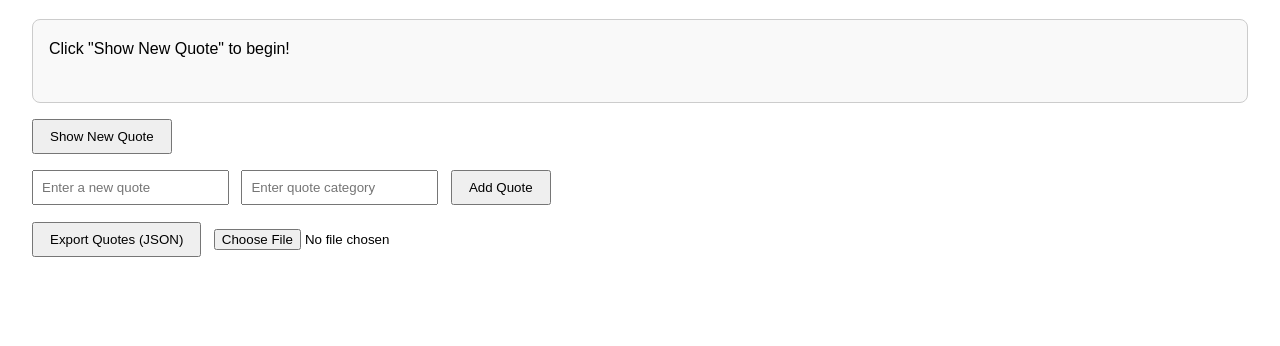
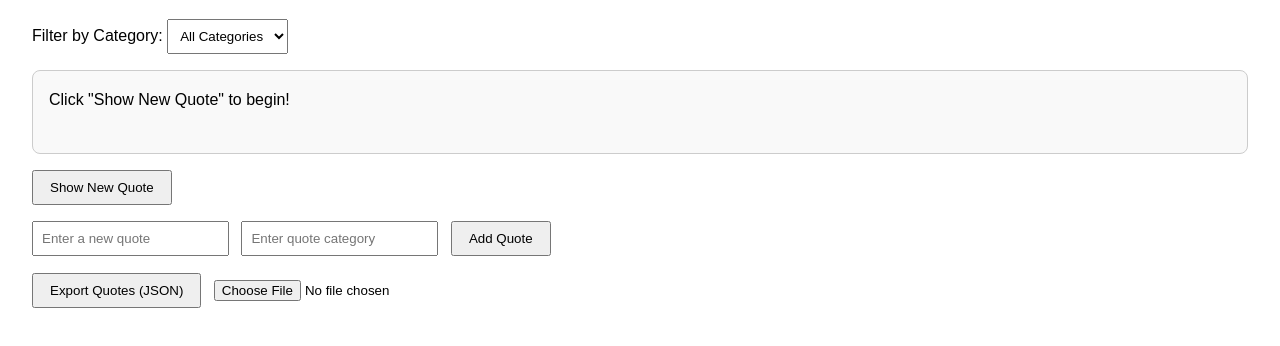
Before and after one commit to caspersudo/alx_fe_javascript, a plain HTML site: page dom-manipulation/index.html in a window 1280 px wide. Shown: the part 86-432 px from the top of the page. Drawn offline with Linux system fonts and the light colour scheme; no server answers.

Commit message:
Update index.html

```diff
--- a/dom-manipulation/index.html
+++ b/dom-manipulation/index.html
@@ -22,10 +22,10 @@
       font-style: italic;
       color: #555;
     }
-    form, .storage-controls {
+    form, .controls {
       margin-top: 1rem;
     }
-    input {
+    input, select {
       padding: 0.5rem;
       margin-right: 0.5rem;
     }
@@ -46,6 +46,14 @@
 <body>
   <h1>Dynamic Quote Generator</h1>
 
+  <!-- Category Filter -->
+  <div class="controls">
+    <label for="categoryFilter">Filter by Category:</label>
+    <select id="categoryFilter" onchange="filterQuotes()">
+      <option value="all">All Categories</option>
+    </select>
+  </div>
+
   <!-- Quote Display -->
   <div id="quoteDisplay">Click "Show New Quote" to begin!</div>
   <button id="newQuote">Show New Quote</button>
@@ -58,7 +66,7 @@
   </form>
 
   <!-- Import/Export Controls -->
-  <div class="storage-controls">
+  <div class="controls">
     <button id="exportJson">Export Quotes (JSON)</button>
     <input type="file" id="importFile" accept=".json" />
   </div>
```
